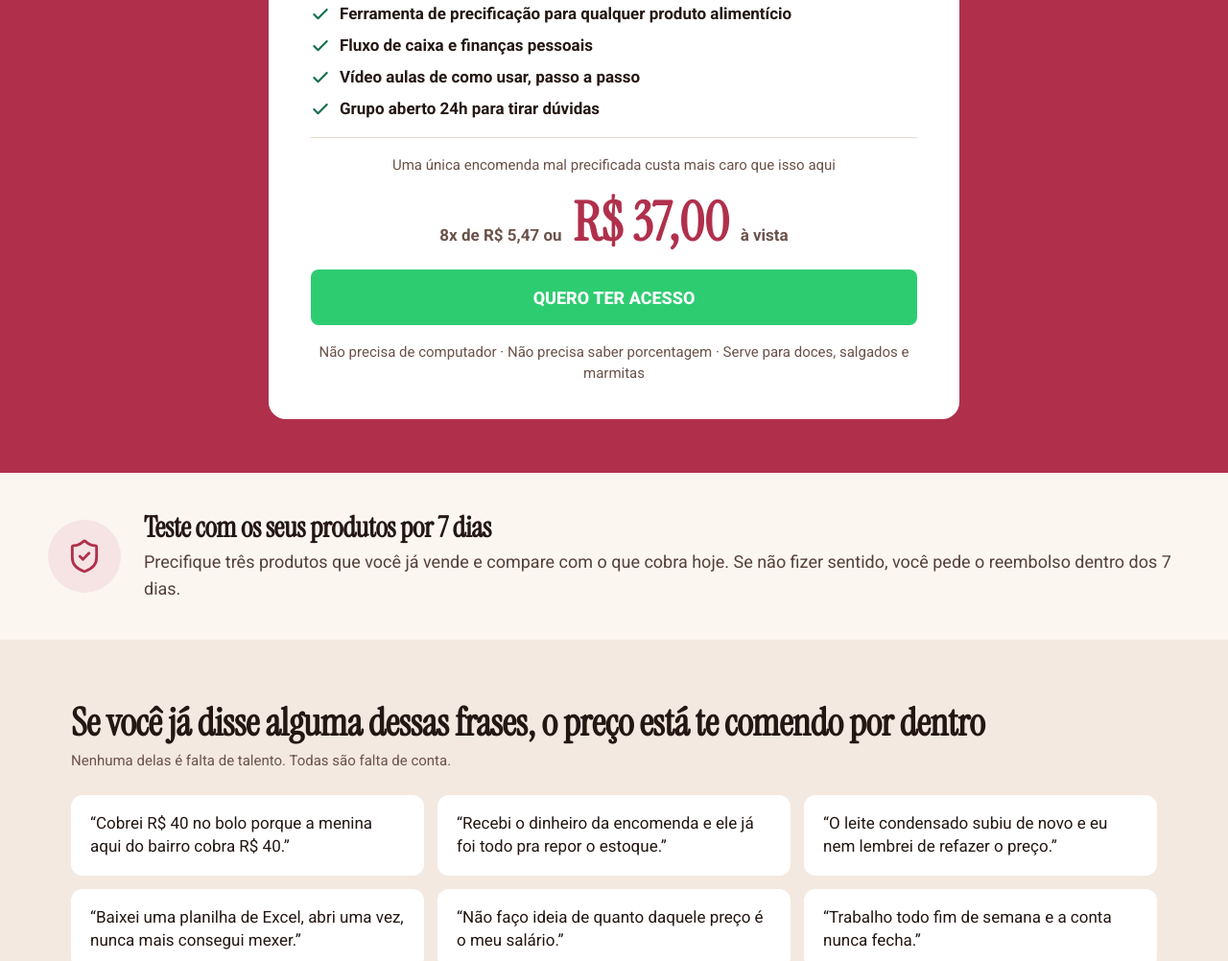
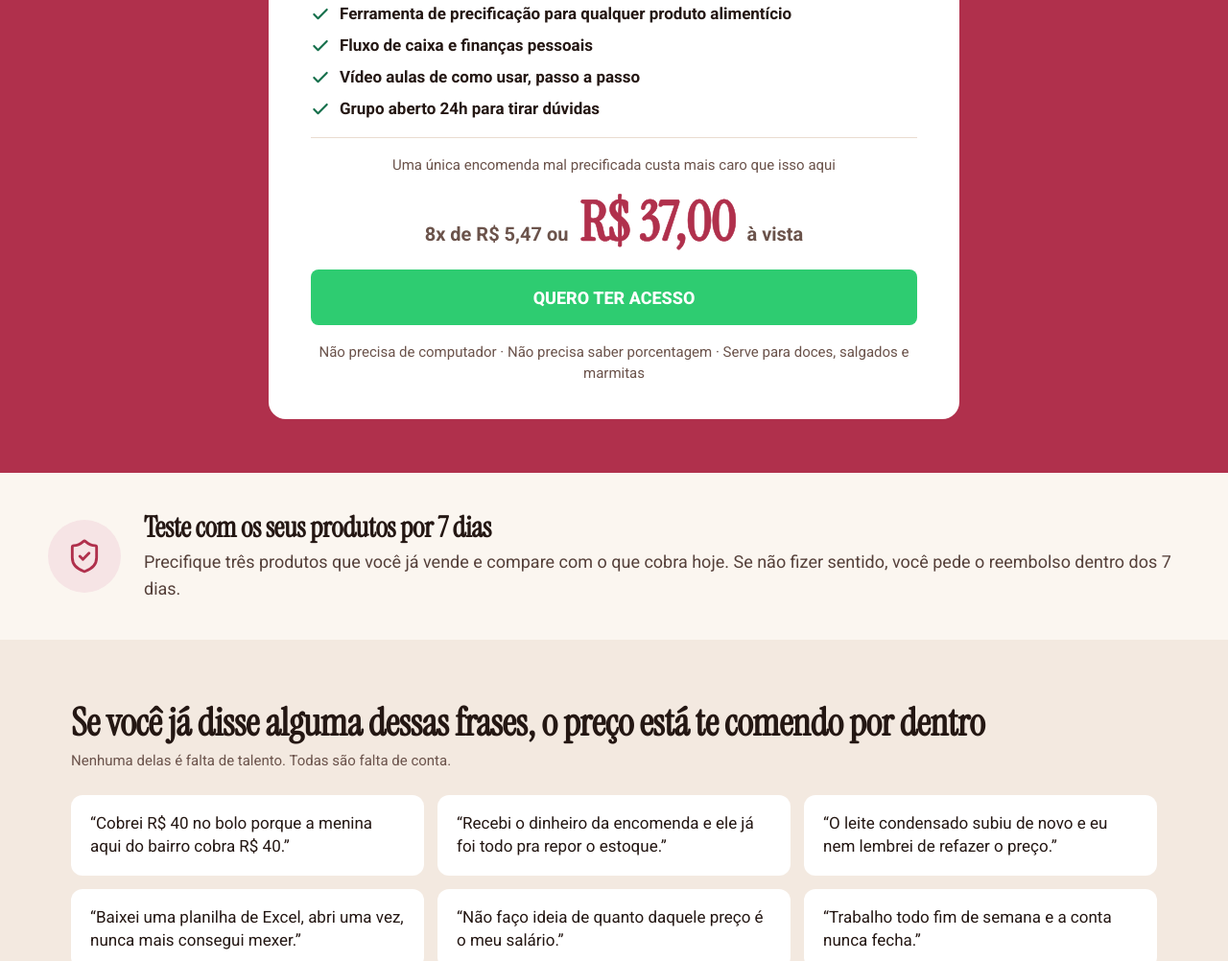
Before and after one commit to leonardohaddad/Amanda-Bolos, a plain HTML site: page index.html in a window 1280 px wide. Shown: the part 2977-3979 px from the top of the page at 96% size. Drawn offline with Linux system fonts and the light colour scheme.

Commit message:
Engrossar valor R$ 37,00 e aumentar fonte do 8x/a vista

```diff
--- a/index.html
+++ b/index.html
@@ -106,8 +106,8 @@
   .oferta-card .lista{display:flex;flex-direction:column;gap:10px;font-size:17px;font-weight:700;text-align:left;width:100%}
   .hr{height:1px;background:var(--borda);width:100%}
   .preco{display:flex;align-items:baseline;gap:12px;flex-wrap:wrap;justify-content:center}
-  .preco .big{font-family:var(--serif);font-weight:700;font-size:clamp(42px,7vw,56px);line-height:1.1;color:var(--rosa)}
-  .preco .sm{font-size:17px;font-weight:700;color:var(--tinta-fraca)}
+  .preco .big{font-family:var(--serif);font-weight:800;-webkit-text-stroke:0.6px var(--rosa);font-size:clamp(42px,7vw,56px);line-height:1.1;color:var(--rosa)}
+  .preco .sm{font-size:20px;font-weight:700;color:var(--tinta-fraca)}
   .micro{font-size:15px;color:var(--tinta-fraca);line-height:1.45}
 
   /* garantia */
```
